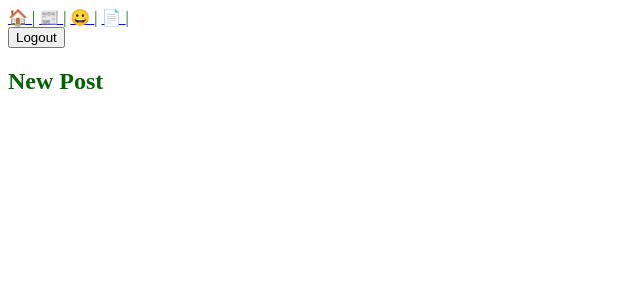
After one commit to ashim-nepal/Backend-Django-All, a Django app: page /posts/new-post/ in a window 1280 px wide. The commit adds this page. Shown: the top 300 px of the page, without its empty margins (0-640 px from the left). Run offline with Django 5.2, Linux system fonts and the light colour scheme; a user stored in the database is signed in.

Commit message:
authentication handling of user working with web app

```diff
--- /dev/null
+++ b/Django_Course_Prac/myproject/posts/templates/posts/post_new.html
@@ -0,0 +1,10 @@
+{% extends 'layout.html' %}
+{% block title %}
+    Make New Post
+{% endblock %}
+
+{% block content %}
+    <section>
+        <h1>New Post</h1>
+    </section>
+{% endblock %}
--- a/Django_Course_Prac/myproject/posts/urls.py
+++ b/Django_Course_Prac/myproject/posts/urls.py
@@ -6,5 +6,6 @@ app_name = "posts"
 
 urlpatterns = [
     path("",views.posts_lists, name="list"),
+    path("new-post/",views.post_new, name="new-post"),
     path("<slug:slug>", views.post_page, name="page"),
 ]
--- a/Django_Course_Prac/myproject/posts/views.py
+++ b/Django_Course_Prac/myproject/posts/views.py
@@ -1,5 +1,6 @@
 from django.shortcuts import render
 from .models import Post
+from django.contrib.auth.decorators import login_required
 
 # Create your views here.
 def posts_lists(request):
@@ -9,3 +10,7 @@ def posts_lists(request):
 def post_page(request, slug):
     post = Post.objects.get(slug=slug)
     return render(request, 'posts/post_page.html', {"post": post})
+
+@login_required(login_url="/users/login/")
+def post_new(request):
+    return render(request, 'posts/post_new.html')
--- a/Django_Course_Prac/myproject/templates/layout.html
+++ b/Django_Course_Prac/myproject/templates/layout.html
@@ -25,6 +25,17 @@
 
             </a> |
 
+
+                {% if user.is_authenticated %}
+                    <a href="{% url 'posts:new-post' %}">
+                        <span role="img" aria-label="New Post" title="New Post">📄</span>
+
+                        </a> |
+                        <form class="logout" action="{% url 'users:logout' %} " method="POST">
+                            {% csrf_token %}
+                            <button class="logout-button" aria-label="Logout" title="Logout">Logout</button>
+                        </form>
+                {% else %}
                 <a href="{% url 'users:register' %}">
                     <span role="img" aria-label="Register New User" title="Register New User">👤</span>
 
@@ -34,6 +45,9 @@
                     <span role="img" aria-label="Login User" title="Login User">🔏</span>
 
                     </a>
+
+
+                {% endif %}
     </nav>
 
     <main>
--- a/Django_Course_Prac/myproject/users/templates/users/login.html
+++ b/Django_Course_Prac/myproject/users/templates/users/login.html
@@ -8,6 +8,9 @@
 <form class="form-new-user" action="/users/login/" method="post">
     {% csrf_token %}
     {{ form }}
+    {% if request.GET.next %}
+        <input type="hidden" name="next" value="{{ request.GET.next }}"/>
+    {% endif %}
     <button class="submit-button">Submit</button>
 </form>
 {% endblock %}
--- a/Django_Course_Prac/myproject/users/urls.py
+++ b/Django_Course_Prac/myproject/users/urls.py
@@ -7,4 +7,5 @@ app_name = "users"
 urlpatterns = [
     path("register/",views.register_view, name="register"),
     path("login/",views.login_view, name="login"),
+    path("logout/",views.logout_view, name="logout"),
 ]
```
Also changed, not shown: Django_Course_Prac/myproject/users/views.py (+10 -2 lines), Django_Course_Prac/myproject/db.sqlite3. Lines whose indentation alone changed are shown as unchanged.
